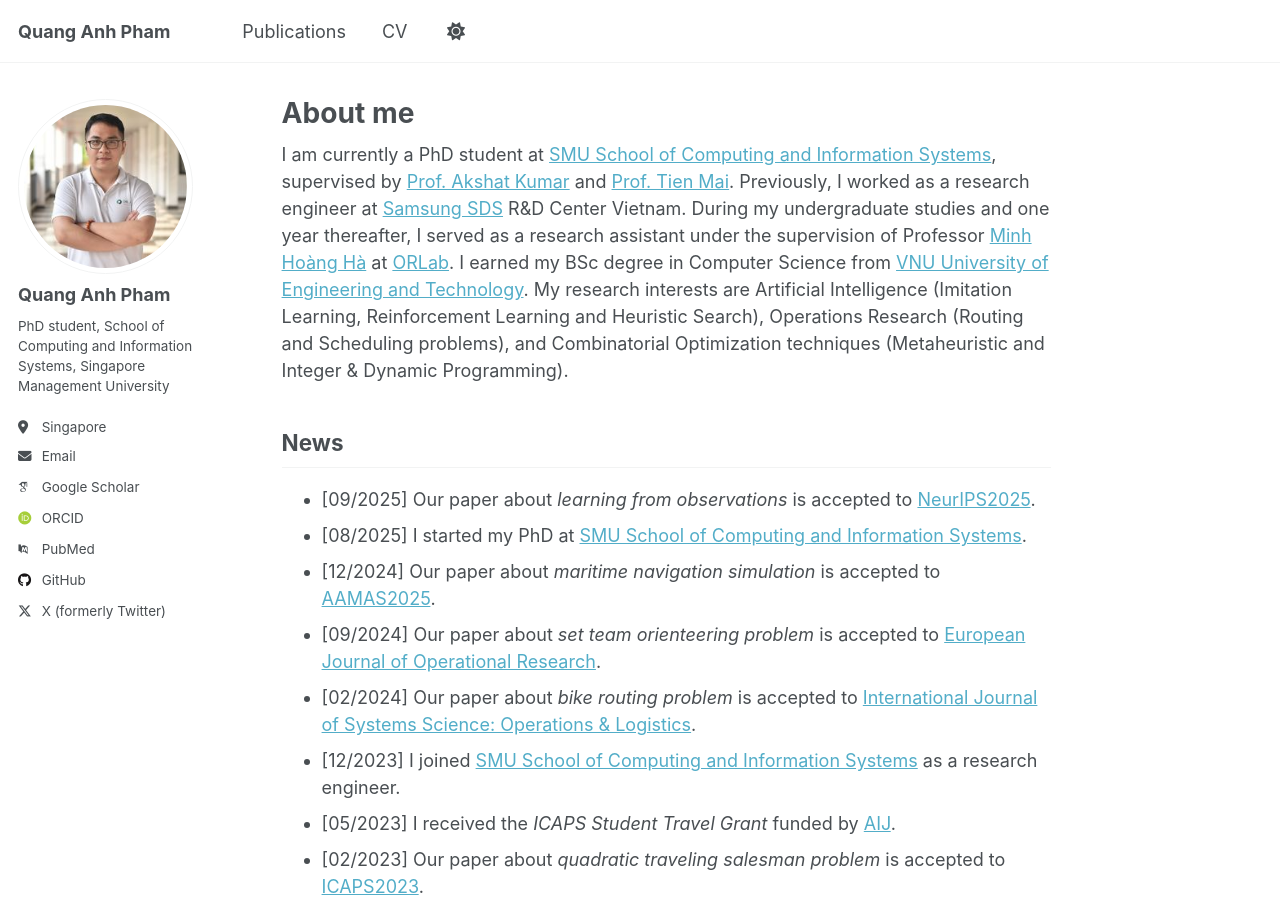
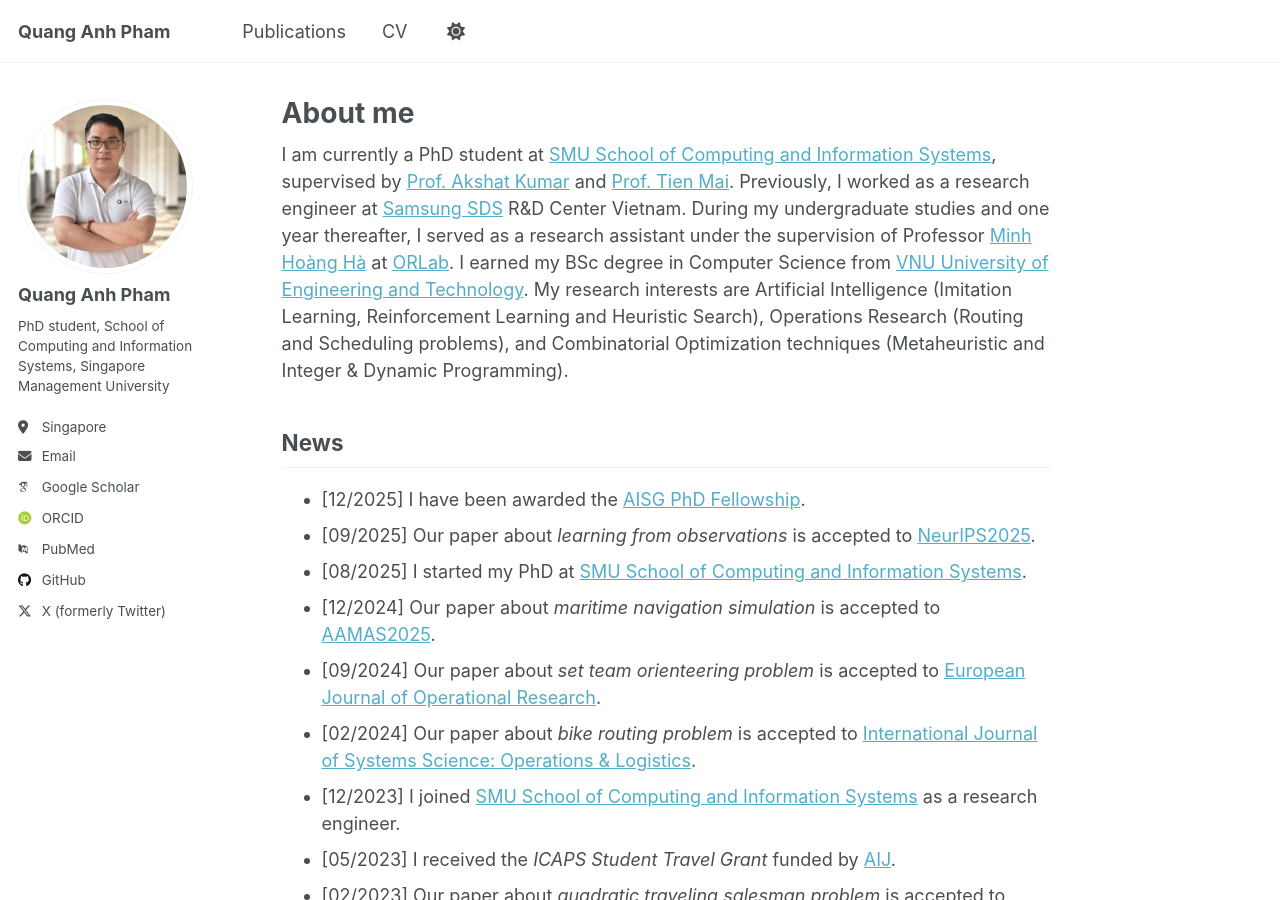
Before and after one commit to quanganh1999/quanganh1999.github.io, a Jekyll site: the page built from _pages/about.md, in a window 1280 px wide and 900 px high. Built offline with Jekyll 4.4.1, drawn with Linux system fonts in a browser that asks for light colours; some web fonts are replaced; a script that is not in the unit is left out.

Commit message:
update 12/25

```diff
--- a/_pages/about.md
+++ b/_pages/about.md
@@ -12,6 +12,7 @@ I am currently a PhD student at [SMU School of Computing and Information Systems
 <!-- My current work focuses on studying Job Scheduling (Dispatching) Problems with HPC Applications in Cloud Computing Environments.  -->
 
 ## News
+* \[12/2025\] I have been awarded the [AISG PhD Fellowship](https://aisingapore.org/research/phd-fellowship-programme/).
 * \[09/2025\] Our paper about *learning from observations* is accepted to [NeurIPS2025](https://neurips.cc/virtual/2025/poster/118311).
 * \[08/2025\] I started my PhD at [SMU School of Computing and Information Systems](https://computing.smu.edu.sg/).
 * \[12/2024\] Our paper about *maritime navigation simulation* is accepted to [AAMAS2025](https://aamas2025.org/).
```
